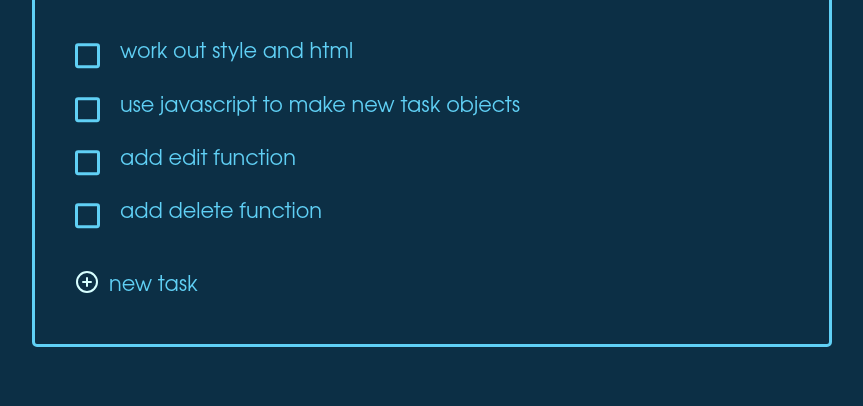
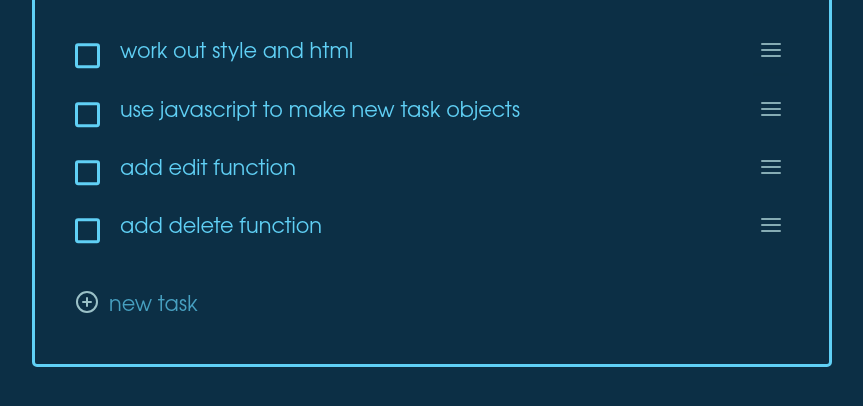
Before and after one commit to muahchee/dandori-organiser, a website built with webpack: page src/template.html in a window 1280 px wide. Shown: the part 182-588 px from the top of the page, without its empty margins (208-1071 px from the left). Built offline with nearby package versions, Linux system fonts and the light colour scheme.

Commit message:
add option button

```diff
--- a/src/styles.css
+++ b/src/styles.css
@@ -126,6 +126,8 @@ header p{
 .task-list p{
   display: flex;
   gap: 20px;
+  display: flex;
+
 }
 
 .task-list label{
@@ -151,8 +153,8 @@ header p{
 input[type="checkbox"]::before {
   font-family: "pikmin";
   content: "";
-  width: 0.65rem;
-  height: 0.65rem;
+  width: 0.8rem;
+  height: 0.8rem;
   transform: scale(0);
   transition: 120ms transform ease-in-out;
   box-shadow: inset 1rem 1rem var(--lightest2);
@@ -174,12 +176,14 @@ button.new-task{
   cursor: pointer;
 
   transition: all .1s ease-in-out;
+  opacity: 0.7;
 }
 
 
 button.new-task:hover,
 button.new-task:focus{
   transform: scale(1.1) translate(10px);
+  opacity: 1;
 }
 
 button.new-task img{
@@ -187,3 +191,17 @@ button.new-task img{
   width: 1.5rem;
   margin-bottom: -2px;
 }
+
+button.options{
+  margin-left: auto;
+  border: none;
+  background-color: var(--darkest);
+  cursor: pointer;
+  opacity: 0.60;
+}
+
+button.options:hover,
+button.options:focus{
+  transform: scale(1.1);
+  opacity: 1;
+}
--- a/src/template.html
+++ b/src/template.html
@@ -16,18 +16,22 @@
       <p>
         <input type="checkbox" id="hello" name="hello">
         <label for="hello">work out style and html</label>
+        <button class="options"><img src="img/menu.svg" alt="menu icon"></button>
       </p>
       <p>
         <input type="checkbox" id="dandori" name="dandori">
         <label for="dandori">use javascript to make new task objects</label>
+        <button class="options"><img src="img/menu.svg" alt="menu icon"></button>
       </p>
       <p>
         <input type="checkbox" id="byebye" name="byebye">
         <label for="byebye">add edit function</label>
+        <button class="options"><img src="img/menu.svg" alt="menu icon"></button>
       </p>
       <p>
         <input type="checkbox" id="byebye" name="byebye">
         <label for="byebye">add delete function</label>
+        <button class="options"><img src="img/menu.svg" alt="menu icon"></button>
       </p>
     </div>
 
```
Also changed, not shown: src/img/menu.svg (added).
